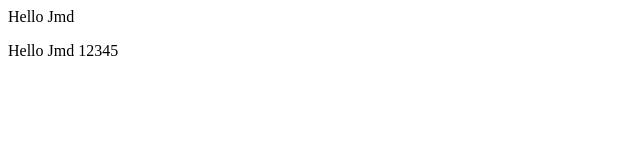
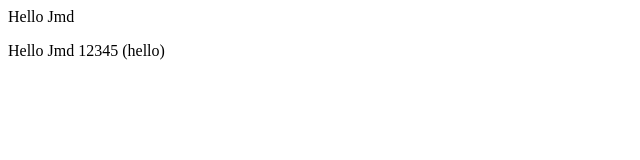
Before and after one commit to raj4jmd/testing_local_repo, a plain HTML site: page index.html in a window 1280 px wide. Shown: the full height of the page, 0-640 px from the left. Drawn offline with Linux system fonts and the light colour scheme.

Commit message:
changes in index

```diff
--- a/index.html
+++ b/index.html
@@ -1,2 +1,2 @@
 <p>Hello Jmd</p>
-<p>Hello Jmd 12345</p>
+<p>Hello Jmd 12345 (hello)</p>
```
